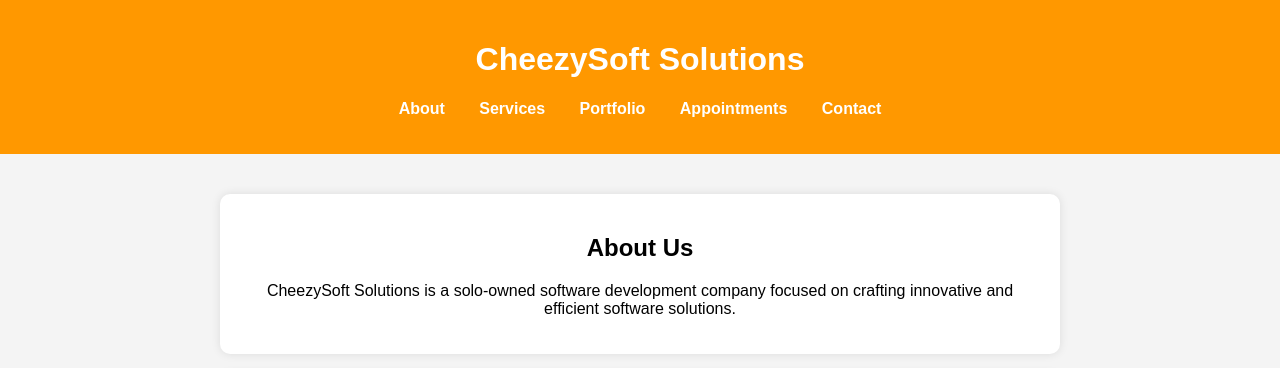
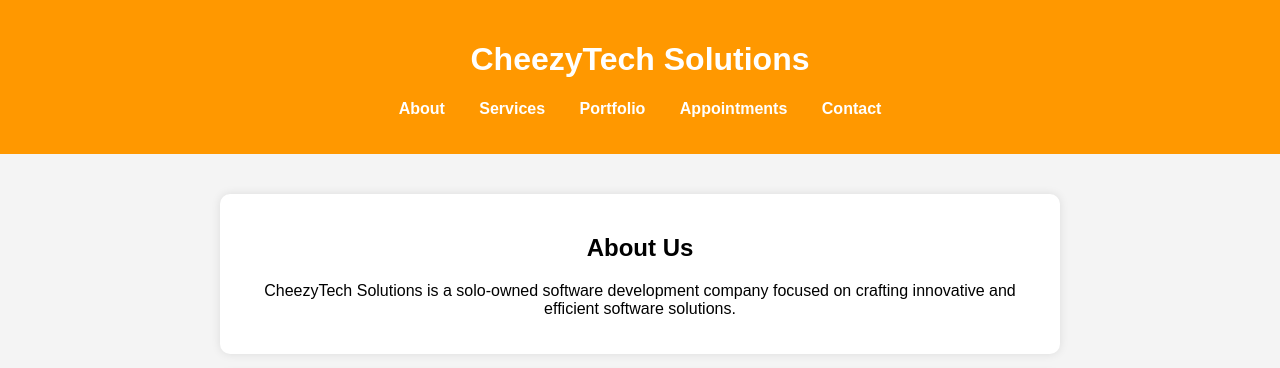
Before and after one commit to Cheezymrp/Business-Page, a plain HTML site: page index.html in a window 1280 px wide. Shown: the top 368 px of the page. Drawn offline with Linux system fonts and the light colour scheme.

Commit message:
Update index.html

```diff
--- a/index.html
+++ b/index.html
@@ -3,12 +3,12 @@
 <head>
     <meta charset="UTF-8">
     <meta name="viewport" content="width=device-width, initial-scale=1.0">
-    <title>CheezySoft Solutions</title>
+    <title>CheezyTech Solutions</title>
     <link rel="stylesheet" href="style.css">
 </head>
 <body>
     <header>
-        <h1>CheezySoft Solutions</h1>
+        <h1>CheezyTech Solutions</h1>
         <nav>
             <ul>
                 <li><a href="#about">About</a></li>
@@ -23,7 +23,7 @@
     <div class="container">
         <section id="about" class="section">
             <h2>About Us</h2>
-            <p>CheezySoft Solutions is a solo-owned software development company focused on crafting innovative and efficient software solutions.</p>
+            <p>CheezyTech Solutions is a solo-owned software development company focused on crafting innovative and efficient software solutions.</p>
         </section>
 
         <section id="services" class="section">
@@ -70,7 +70,7 @@
     </div>
 
     <footer>
-        <p>&copy; 2025 CheezySoft Solutions. All rights reserved.</p>
+        <p>&copy; 2025 CheezyTech Solutions. All rights reserved.</p>
     </footer>
 
     <script src="script.js"></script>
```
